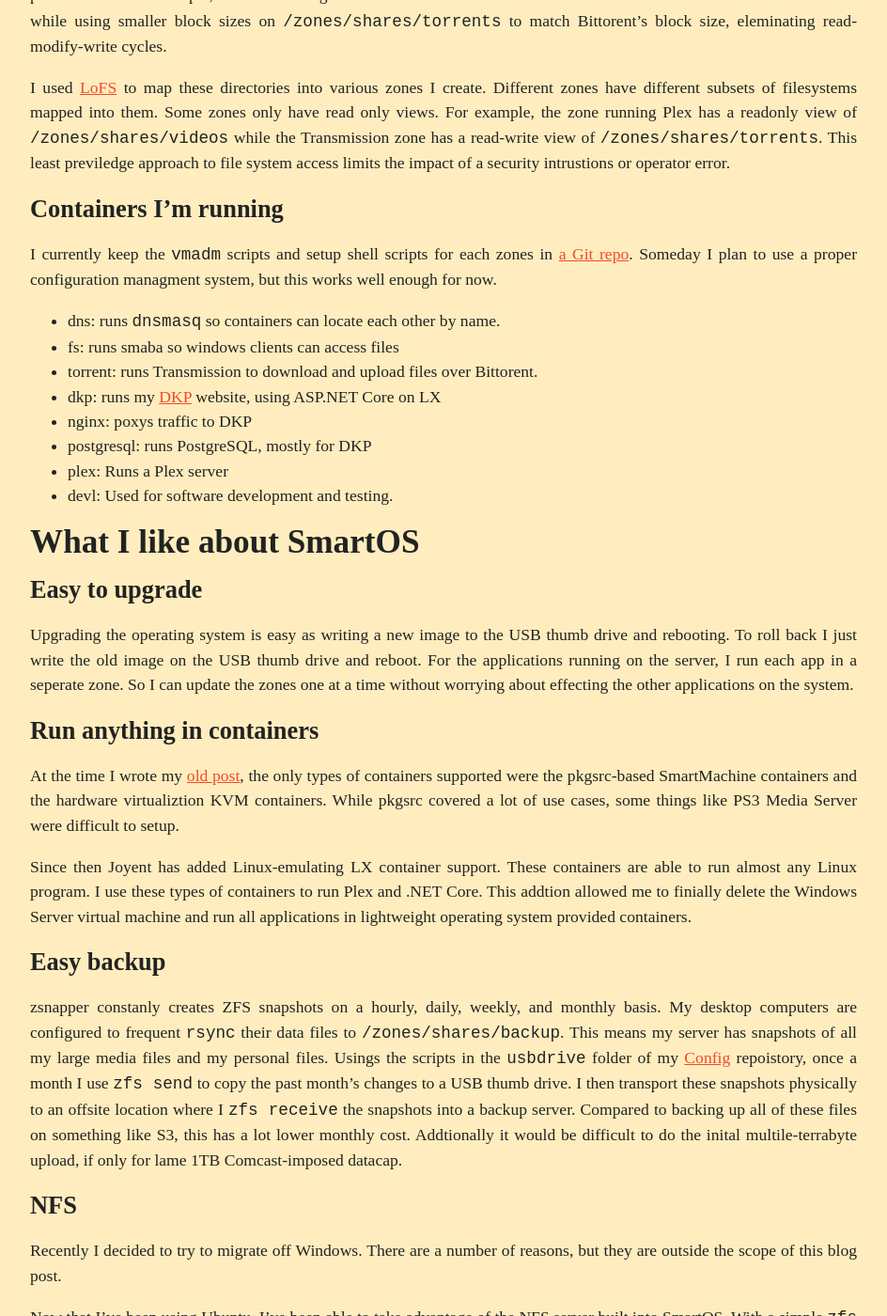
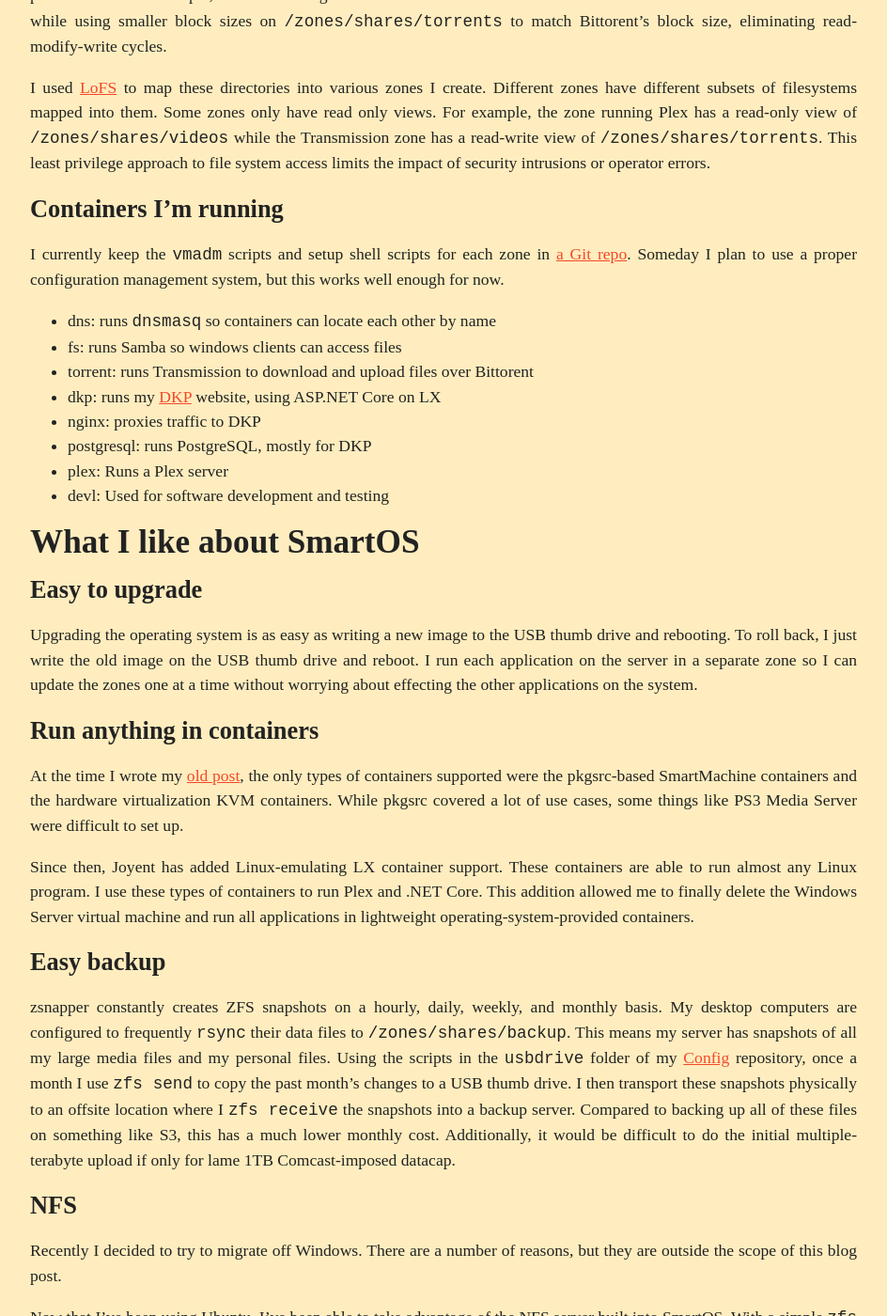
Before and after one commit to AustinWise/austinwise.github.com, a Jekyll site: the page built from _posts/2018-06-05-container-native-home-server.md, in a window 1280 px wide and 1400 px high, scrolled down 465 px. Shown: the whole window at 94% size, without its empty margins (168-1112 px from the left). Built offline with Jekyll 4.4.1, drawn with Linux system fonts in a browser that asks for light colours; some of the changed text lies outside the part shown.

Commit message:
Update 2018-06-05-container-native-home-server.md
Some grammar and spelling edits.

```diff
--- a/_posts/2018-06-05-container-native-home-server.md
+++ b/_posts/2018-06-05-container-native-home-server.md
@@ -16,60 +16,60 @@ I keep all my media files like music, ISO disk images, and videos in ZFS filesys
 I have home directories for various users under /zones/home/. By having different ZFS datasets
 for different types of data, I can improve performance. For example, I can use a larger blocksize
 on `/zones/shares/videos` to minimize metadata overhead while using smaller block sizes
-on `/zones/shares/torrents` to match Bittorent's block size, eleminating read-modify-write cycles.
+on `/zones/shares/torrents` to match Bittorent's block size, eliminating read-modify-write cycles.
 
 I used [LoFS][] to map
 these directories into various zones I create. Different zones have different subsets of
 filesystems mapped into them. Some zones only have read only views. For example,
-the zone running Plex has a readonly view of `/zones/shares/videos` while the Transmission
-zone has a read-write view of `/zones/shares/torrents`. This least previledge approach to file
-system access limits the impact of a security intrustions or operator error.
+the zone running Plex has a read-only view of `/zones/shares/videos` while the Transmission
+zone has a read-write view of `/zones/shares/torrents`. This least privilege approach to file
+system access limits the impact of security intrusions or operator errors.
 
 ## Containers I'm running
 
-I currently keep the `vmadm` scripts and setup shell scripts for each zones in [a Git repo][Config].
-Someday I plan to use a proper configuration managment system, but this works well enough for now.
+I currently keep the `vmadm` scripts and setup shell scripts for each zone in [a Git repo][Config].
+Someday I plan to use a proper configuration management system, but this works well enough for now.
 
-* dns: runs `dnsmasq` so containers can locate each other by name.
-* fs: runs smaba so windows clients can access files
-* torrent: runs Transmission to download and upload files over Bittorent.
+* dns: runs `dnsmasq` so containers can locate each other by name
+* fs: runs Samba so windows clients can access files
+* torrent: runs Transmission to download and upload files over Bittorent
 * dkp: runs my [DKP][] website, using ASP.NET Core on LX
-* nginx: poxys traffic to DKP
+* nginx: proxies traffic to DKP
 * postgresql: runs PostgreSQL, mostly for DKP
 * plex: Runs a Plex server
-* devl: Used for software development and testing.
+* devl: Used for software development and testing
 
 # What I like about SmartOS
 
 ## Easy to upgrade
 
-Upgrading the operating system is easy as writing a new image to the USB thumb drive
-and rebooting. To roll back I just write the old image on the USB thumb drive and reboot.
-For the applications running on the server, I run each app in a seperate zone. So I can update
+Upgrading the operating system is as easy as writing a new image to the USB thumb drive
+and rebooting. To roll back, I just write the old image on the USB thumb drive and reboot.
+I run each application on the server in a separate zone so I can update
 the zones one at a time without worrying about effecting the other applications on the system.
 
 ## Run anything in containers
 
 At the time I wrote my [old post][OldPost], the only types of containers supported were
-the pkgsrc-based SmartMachine containers and the hardware virtualiztion KVM containers.
+the pkgsrc-based SmartMachine containers and the hardware virtualization KVM containers.
 While pkgsrc covered a lot of use cases, some things like PS3 Media Server were difficult to
-setup.
+set up.
 
-Since then Joyent has added Linux-emulating LX container support. These containers are able to
+Since then, Joyent has added Linux-emulating LX container support. These containers are able to
 run almost any Linux program. I use these types of containers to run Plex and .NET Core. This
-addtion allowed me to finially delete the Windows Server virtual machine and run all applications
-in lightweight operating system provided containers.
+addition allowed me to finally delete the Windows Server virtual machine and run all applications
+in lightweight operating-system-provided containers.
 
 ## Easy backup
 
-zsnapper constanly creates ZFS snapshots on a hourly, daily, weekly, and monthly basis.
-My desktop computers are configured to frequent `rsync` their data files to
+zsnapper constantly creates ZFS snapshots on a hourly, daily, weekly, and monthly basis.
+My desktop computers are configured to frequently `rsync` their data files to
 `/zones/shares/backup`. This means my server has snapshots of all my large media files
-and my personal files. Usings the scripts in the `usbdrive` folder of my [Config][] repoistory,
+and my personal files. Using the scripts in the `usbdrive` folder of my [Config][] repository,
 once a month I use `zfs send` to copy the past month's changes to a USB thumb drive. I then transport
 these snapshots physically to an offsite location where I `zfs receive` the snapshots
-into a backup server. Compared to backing up all of these files on something like S3, this has a lot lower
-monthly cost. Addtionally it would be difficult to do the inital multile-terrabyte upload, if only for
+into a backup server. Compared to backing up all of these files on something like S3, this has a much lower
+monthly cost. Additionally, it would be difficult to do the initial multiple-terabyte upload if only for
 lame 1TB Comcast-imposed datacap.
 
 ## NFS
```
Also changed, not shown: other parts of _posts/2018-06-05-container-native-home-server.md (+2 -2 lines).
